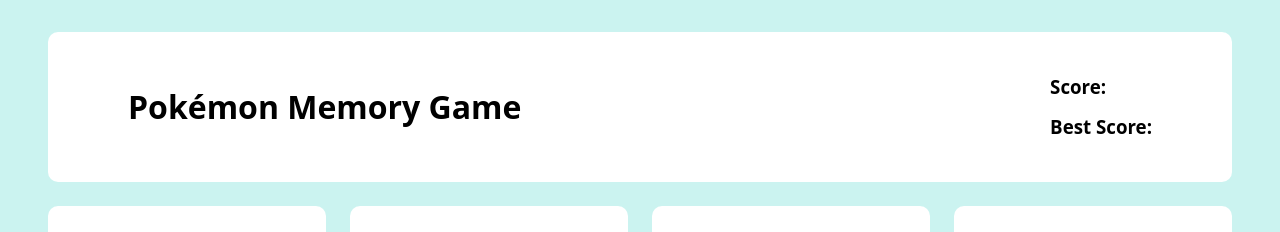
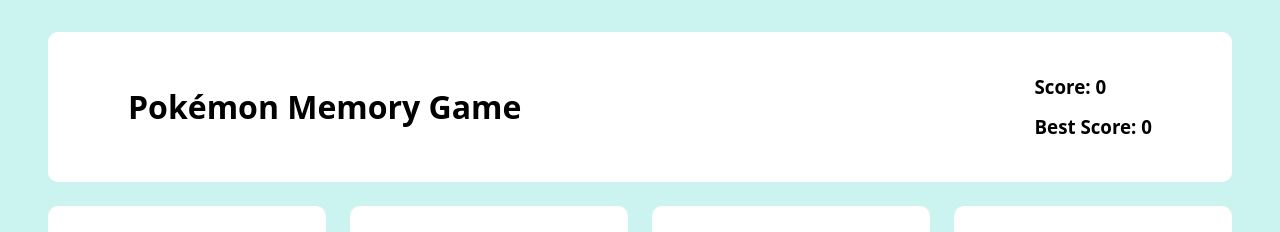
Before and after one commit to AlexS1302/memory-game, a React (Vite) app: page / in a window 1280 px wide. Shown: the top 232 px of the page. Built offline with nearby package versions, Linux system fonts and the light colour scheme; no server answers.

Commit message:
Implement handlePokemonClick()

```diff
--- a/src/App.jsx
+++ b/src/App.jsx
@@ -1,12 +1,16 @@
 import Header from "./Header";
 import Game from "./Game";
 import "./styles/App.css";
+import { useState } from "react";
 
 function App() {
+  const [score, setScore] = useState(0);
+  const [bestScore, setBestScore] = useState(0);
+
   return (
     <div className="App">
-      <Header />
-      <Game />
+      <Header score={score} bestScore={bestScore} />
+      <Game score={score} setScore={setScore} setBestScore={setBestScore} />
     </div>
   );
 }
--- a/src/Game.jsx
+++ b/src/Game.jsx
@@ -2,10 +2,12 @@
 import loadingAnimation from "./assets/loading-animation.gif";
 import { PawPrint } from "lucide-react";
 
-function Game() {
+function Game({ score, setScore, setBestScore }) {
   const [cards, setCards] = useState([]);
+  const [clickedPokemons, setClickedPokemons] = useState([]);
   const [isLoading, setIsLoading] = useState(true);
 
+  // Initial card creation
   useEffect(() => {
     const newCards = Array.from({ length: 12 }, () => ({
       id: crypto.randomUUID(),
@@ -31,7 +33,9 @@
             return {
               id: details.id,
               name: details.name,
-              sprite: details.sprites.front_default,
+              sprite:
+                details.sprites.versions["generation-v"]["black-white"].animated
+                  .front_default,
             };
           })
         );
@@ -45,12 +49,28 @@
     fetchPokemon();
   }, []);
 
+  const handlePokemonClick = (cardId) => {
+    setScore((prev) => prev + 1);
+
+    if (clickedPokemons.indexOf(cardId) > -1) {
+      setScore(0);
+      setBestScore((prev) => Math.max(prev, score));
+      setClickedPokemons([]);
+    } else {
+      setClickedPokemons((prevClicked) => [...prevClicked, cardId]);
+    }
+  };
+
   console.log("Array:", cards);
 
   return (
     <div className="Game">
       {cards.map((card) => (
-        <div key={card.id} className="card">
+        <div
+          key={card.id}
+          onClick={() => handlePokemonClick(card.id)}
+          className="card"
+        >
           <div className="sprite-container">
             <img
               className={isLoading ? "loading-icon" : "pokemon-sprite"}
--- a/src/Header.jsx
+++ b/src/Header.jsx
@@ -1,10 +1,10 @@
-function Header() {
+function Header({score, bestScore}) {
   return (
     <div className="Header">
       <h1 className="header-title">Pokémon Memory Game</h1>
       <div className="header-scores">
-        <h3>Score:</h3>
-        <h3>Best Score:</h3>
+        <h3>Score: {score}</h3>
+        <h3>Best Score: {bestScore}</h3>
       </div>
     </div>
   );
--- a/src/styles/App.css
+++ b/src/styles/App.css
@@ -3,7 +3,7 @@
   grid-template-rows: 150px 2.5fr;
   min-height: 100vh;
   padding: 2rem 3rem;
-  background-color: #CBF3F0;
+  background-color: #cbf3f0;
 }
 
 .Header {
@@ -13,6 +13,7 @@
   justify-content: space-between;
   align-items: center;
   padding-inline: 5rem;
+  gap: 3rem;
 }
 
 .Game {
@@ -30,6 +31,7 @@
   flex-direction: column;
   align-items: center;
   border-radius: 10px;
+  cursor: pointer;
 }
 
 .sprite-container {
@@ -43,8 +45,9 @@
 }
 
 .pokemon-sprite {
-  height: 100%;
-  width: 100%;
+  height: 70%;
+  width: 70%;
+  image-rendering: pixelated;
 }
 
 .pokemon-name {
```
